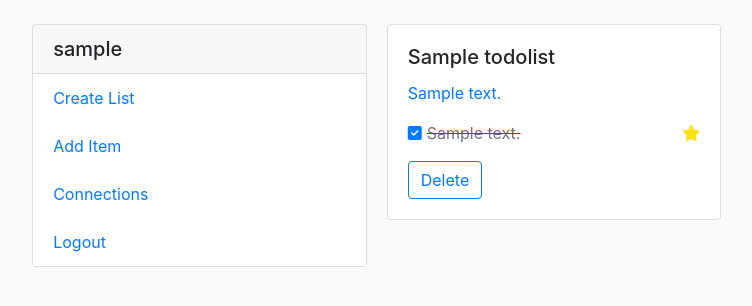
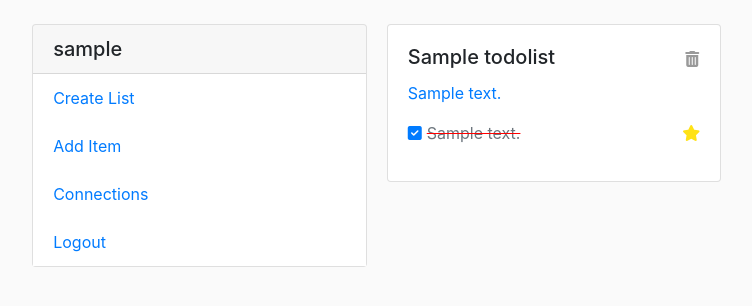
Before and after one commit to AnimeAllstar/To-Do-App, a Django app: page / in a window 1280 px wide. Shown: the top 306 px of the page, without its empty margins (86-838 px from the left). Run offline with Django 3.2, Linux system fonts and the light colour scheme; a user stored in the database is signed in; tables that the repository leaves empty hold one stand-in row (values such as "Sample post"); some libraries are stand-ins or nearby versions.

Commit message:
ui and style improvement

```diff
--- a/django_project/static/css/style.css
+++ b/django_project/static/css/style.css
@@ -71,7 +71,7 @@ body {
 }
 
 .unstarred {
-  color: var(--secondary);
+  color: #999999;
 }
 
 .check-wrapper{
@@ -83,3 +83,15 @@ body {
   text-decoration:line-through;
   text-decoration-color: red;
 }
+
+.trash-btn{
+  color: #999999;
+}
+
+.trash-btn:hover{
+  color: var(--primary);
+}
+
+.trash-btn:focus{
+  box-shadow: none !important;
+}
--- a/todo/templates/todo/home.html
+++ b/todo/templates/todo/home.html
@@ -82,6 +82,11 @@
             <div class="card mb-3">
                 <div class="card-body">
                     <h5 class="card-title">
+                        <form class="float-right" action="{% url 'delete-list' list.id%}" method="POST">
+                            {% csrf_token%}
+                            <button class="p-0 custom-btn trash-btn btn" type="submit"> <i class="fas fa-trash-alt"></i>
+                            </button>
+                        </form>
                         {{list.title|safe}}
                     </h5>
                     <p class="text-primary">
@@ -115,10 +120,6 @@
                         {% endif %}
                     </p>
                     {% endfor %}
-                    <form class="d-inline" action="{% url 'delete-list' list.id%}" method="POST">
-                        {% csrf_token%}
-                        <button class="btn btn-outline-primary" type="submit">Delete</button>
-                    </form>
                 </div>
             </div>
             {% endfor %}
```
